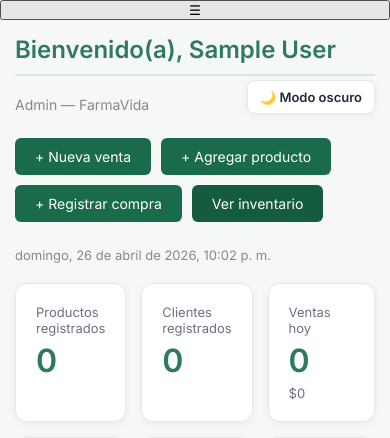
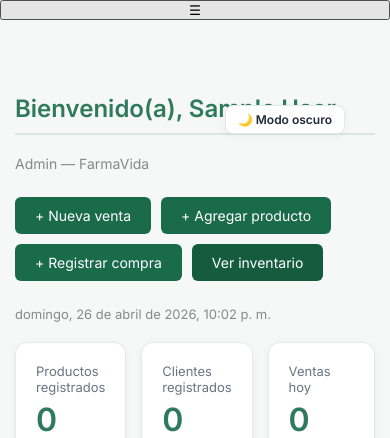
Before and after one commit to LuisVG1901/FarmaVida, a Flask app: page / in a window 390 px wide. Shown: the top 438 px of the page. Run offline with Flask 3, Linux system fonts and the light colour scheme; the visitor is signed in with stand-in values (Sample User, id 1); data that the repository does not hold is empty.

Commit message:
corregir boton modo oscuro en movil

```diff
--- a/static/css/style.css
+++ b/static/css/style.css
@@ -708,6 +708,20 @@
      #btn-menu {
         display: block;
     }
+
+.topbar-global {
+    position: relative;
+    text-align: right;
+    padding: 10px 15px;
+    margin-bottom: 10px;
+}
+
+#btn-dark-mode {
+    width: auto;
+    font-size: 12px;
+    padding: 6px 12px;
+}
+
     /* Sidebar en móvil */
 #sidebar {
     width: 100%;
```
